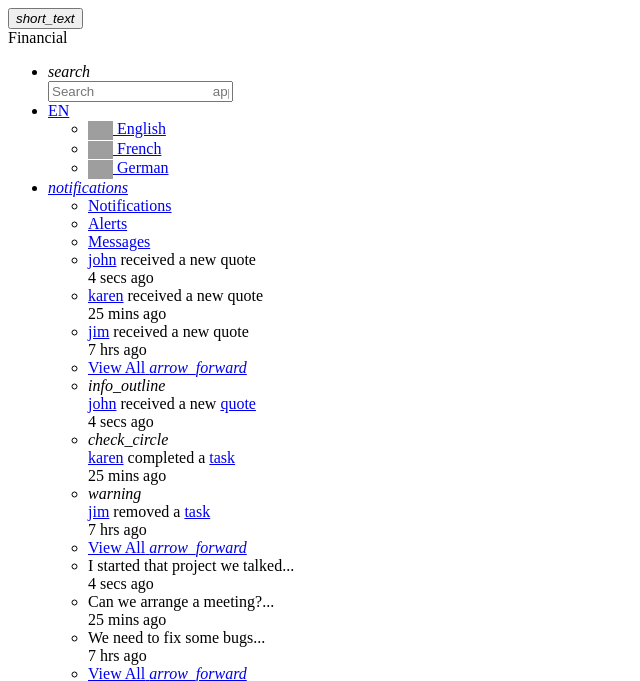
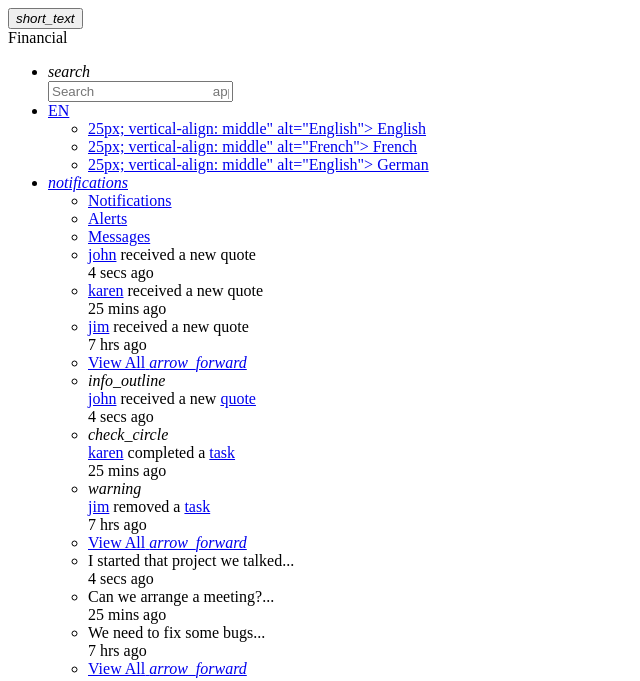
Before and after one commit to JStephenD/ITPWebsite, a PHP site: page /heroproadmin/views/modules/navbar.php in a window 1280 px wide. Shown: the top 681 px of the page, without its empty margins (0-640 px from the left). Run offline with PHP 8.4, Linux system fonts and the light colour scheme; grey boxes are pictures that could not be loaded.

Commit message:
comment non https img

```diff
--- a/views/modules/navbar.php
+++ b/views/modules/navbar.php
@@ -44,7 +44,7 @@ mdk-header--fixed mdk-header-layout__content--scrollable">
                                                 <li>
                                                     <a href="/account.html" class="dropdown-item
                                     active">
-                                                        <img src="http://flags.fmcdn.net/data/flags/w1160/us.png" style="width:
+                                                        <!-- <img src="http://flags.fmcdn.net/data/flags/w1160/us.png" style="width: -->
                                         25px;
                                         vertical-align:
                                         middle" alt="English">
@@ -53,7 +53,7 @@ mdk-header--fixed mdk-header-layout__content--scrollable">
                                                 </li>
                                                 <li>
                                                     <a href="/account.html" class="dropdown-item">
-                                                        <img src="http://flags.fmcdn.net/data/flags/w1160/fr.png" style="width:
+                                                        <!-- <img src="http://flags.fmcdn.net/data/flags/w1160/fr.png" style="width: -->
                                         25px;
                                         vertical-align:
                                         middle" alt="French">
@@ -62,7 +62,7 @@ mdk-header--fixed mdk-header-layout__content--scrollable">
                                                 </li>
                                                 <li>
                                                     <a href="/account.html" class="dropdown-item">
-                                                        <img src="http://flags.fmcdn.net/data/flags/w1160/de.png" style="width:
+                                                        <!-- <img src="http://flags.fmcdn.net/data/flags/w1160/de.png" style="width: -->
                                         25px;
                                         vertical-align:
                                         middle" alt="English">
```
